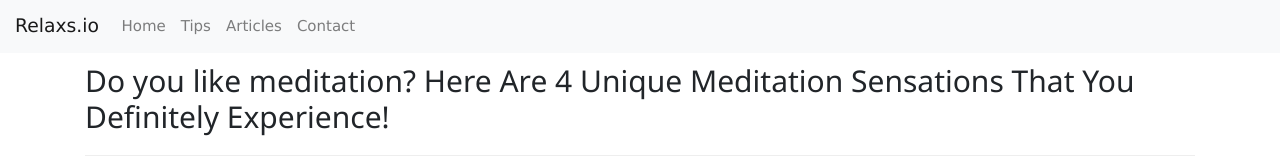
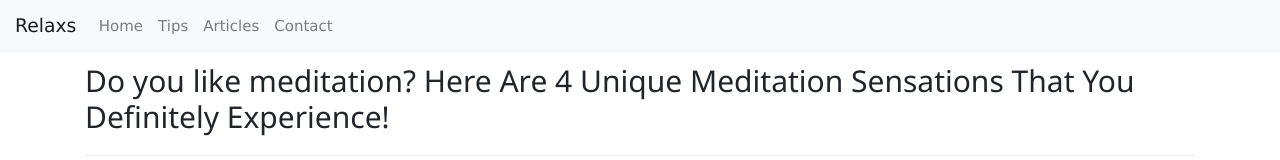
Before and after one commit to trinurmalina/Final-Demo, a plain HTML site: page article03.html in a window 1280 px wide. Shown: the top 160 px of the page. Drawn offline with nearby package versions, Linux system fonts and the light colour scheme.

Commit message:
Update article03.html

```diff
--- a/article03.html
+++ b/article03.html
@@ -9,7 +9,7 @@
 <body>
 
 	<nav class="navbar navbar-expand-lg navbar-light bg-light">
-		<a class="navbar-brand" href="index.html">Relaxs.io</a>
+		<a class="navbar-brand" href="index.html">Relaxs</a>
 		<button class="navbar-toggler" type="button" data-toggle="collapse" data-target="#navbarSupportedContent" aria-controls="navbarSupportedContent" aria-expanded="false" aria-label="Toggle navigation">
 			<span class="navbar-toggler-icon"></span>
 		</button>
```
